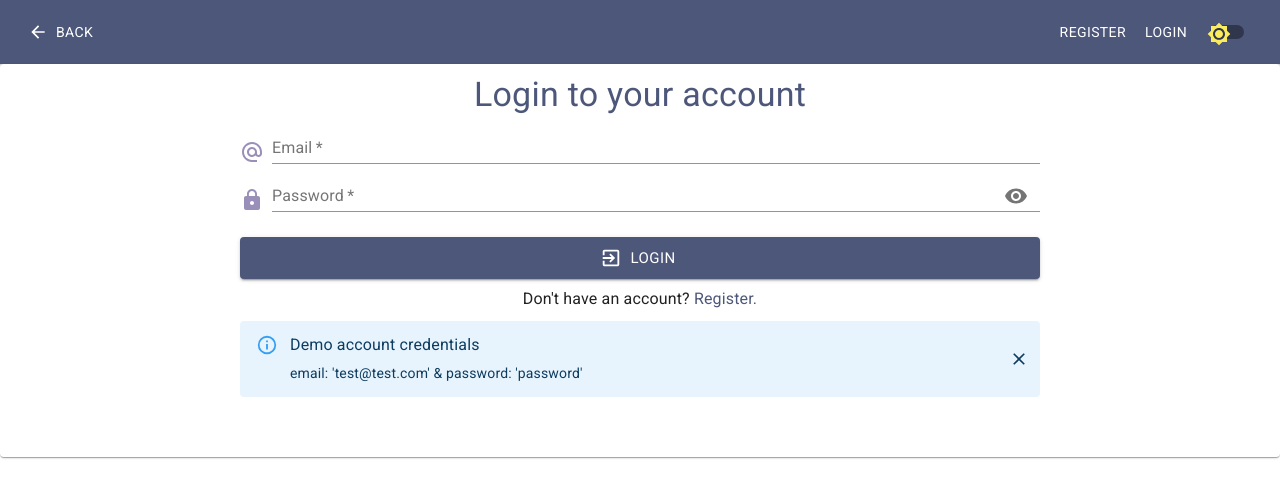
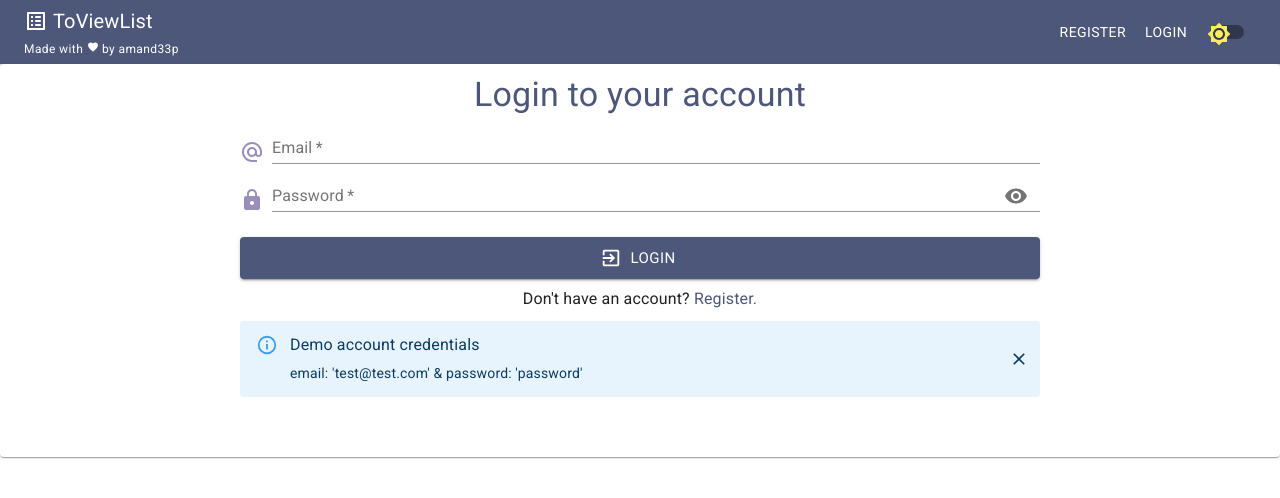
Before and after one commit to amand33p/to-view-list, a React (Create React App) app in the folder client/: page /login in a window 1280 px wide. Shown: the top 498 px of the page. Built offline with nearby package versions, Linux system fonts and the light colour scheme.

Commit message:
fixed nav issue

```diff
--- a/client/src/components/NavBar.js
+++ b/client/src/components/NavBar.js
@@ -136,8 +136,9 @@ const NavBar = () => {
       <AppBar position="static">
         <Toolbar>
           <div className={classes.topLeftButton}>
-            {location.pathname === '/' &&
-            (storageService.loadUser() || user) ? (
+            {location.pathname === '/' ||
+            !storageService.loadUser() ||
+            !user ? (
               <div className={classes.logoWrapper}>
                 <Typography variant="h6" className={classes.logo}>
                   <ListAltRoundedIcon className={classes.logoIcon} />
```
